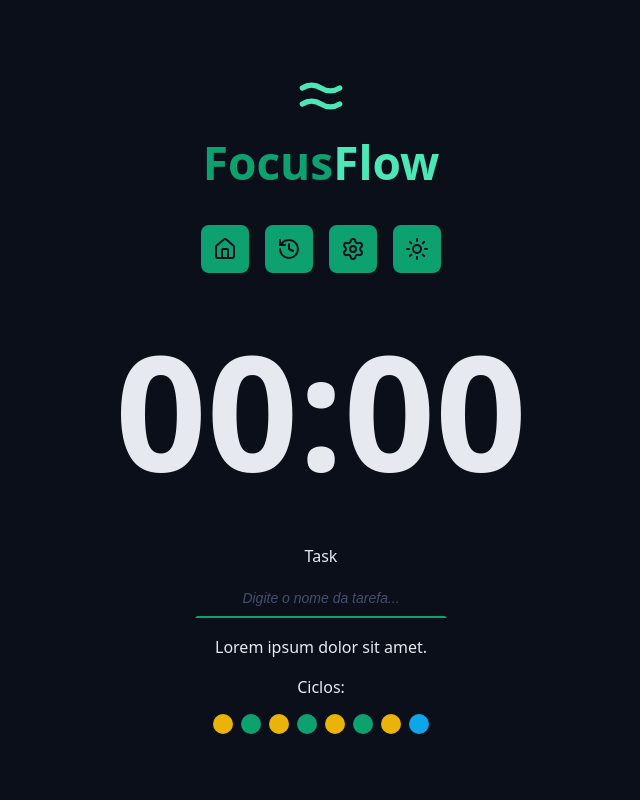
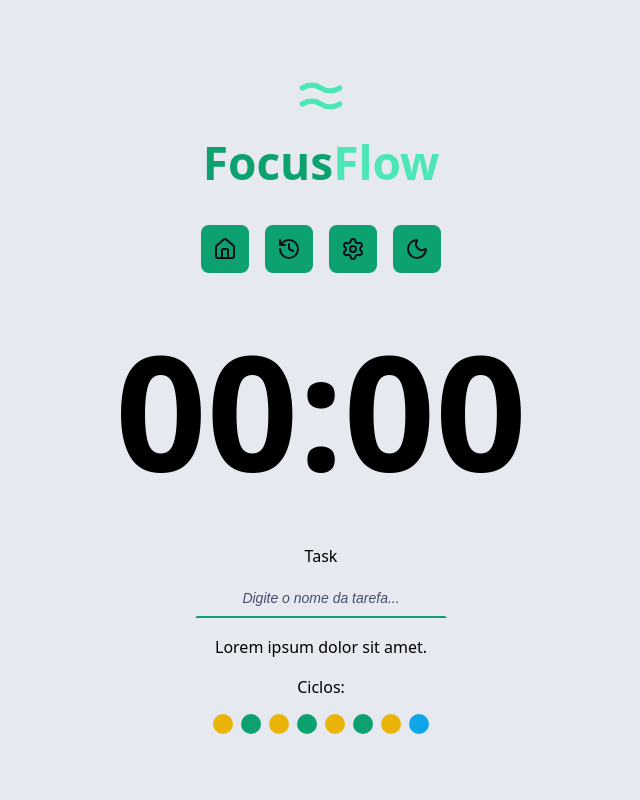
Before and after one commit to Lourenco-Braga/focus-flow, a React (Vite) app: page / in a window 1280 px wide. Both pictures are taken after a click on the link 736 px from the left and 249 px from the top of the page. Shown: the top 800 px of the page, without its empty margins (319-959 px from the left). Built offline with nearby package versions, Linux system fonts and the light colour scheme.

Commit message:
finalize theme config

```diff
--- a/src/components/Menu/index.tsx
+++ b/src/components/Menu/index.tsx
@@ -1,11 +1,19 @@
-import { House, History, Settings, Sun } from "lucide-react";
+import { House, History, Settings, Sun, Moon } from "lucide-react";
 import styles from "./styles.module.css";
 import { useState, useEffect } from "react";
 
 type AvailableThemes = "dark" | "light";
 
 export function Menu() {
-  const [theme, setTheme] = useState<AvailableThemes>("dark");
+  const [theme, setTheme] = useState<AvailableThemes>(() => {
+    const storageTheme = localStorage.getItem("theme") as AvailableThemes || "dark";
+    return storageTheme;
+  });
+
+  const nextThemeIcon = {
+    dark: <Sun />,
+    light: <Moon />,
+  };
 
   function handleThemeChange(event: React.MouseEvent<HTMLAnchorElement, MouseEvent>) {
     event.preventDefault();
@@ -16,7 +24,8 @@ export function Menu() {
   }
 
   useEffect(() => {
-
+    document.documentElement.setAttribute("data-theme", theme);
+    localStorage.setItem("theme", theme);
   }, [theme]);
 
   return (
@@ -52,7 +61,7 @@ export function Menu() {
         title="Mudar Tema"
         onClick={handleThemeChange}
       >
-        <Sun />
+        {nextThemeIcon[theme]}
       </a>
     </nav>
   );
```
